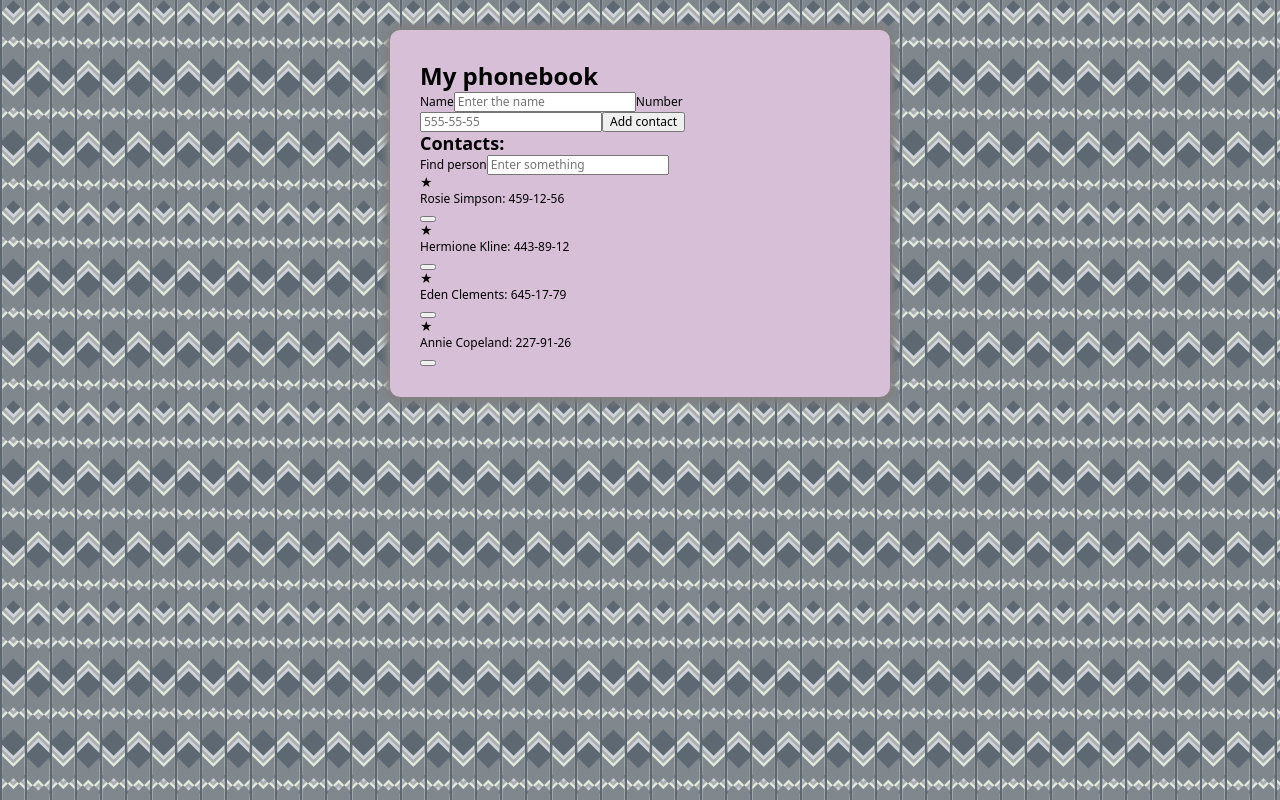
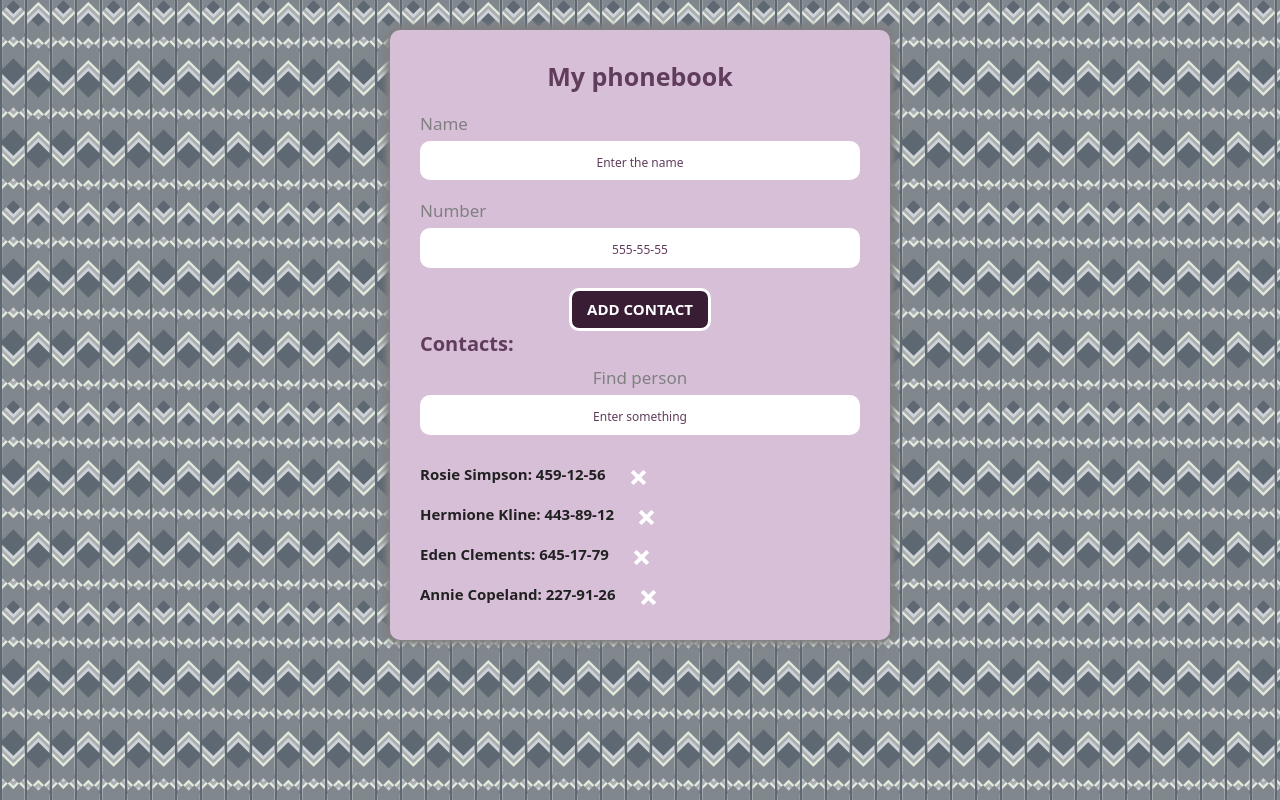
Before and after one commit to taisiia-filikova/goit-react-hw-02-phonebook, a React (Create React App) app: page / in a window 1280 px wide. Built offline with nearby package versions, Linux system fonts and the light colour scheme.

Commit message:
Добавляет стили

```diff
--- a/src/components/ContactFilter/ContactFilter.module.css
+++ b/src/components/ContactFilter/ContactFilter.module.css
@@ -0,0 +1,31 @@
+.label {
+  display: block;
+  margin-top: 10px;
+
+  text-align: center;
+  font-size: 17px;
+  font-weight: 500;
+  color: gray;
+}
+
+.input {
+  display: block;
+  margin-top: 5px;
+  padding: 10px;
+
+  width: 100%;
+  text-align: center;
+  border: none;
+  border-radius: 10px;
+  cursor: pointer;
+}
+
+/* .input:focus {
+  outline-color: none;
+  background-color: yellowgreen;
+} */
+
+::placeholder {
+  color: var(--violetColor);
+  font-size: 12px;
+}
--- a/src/components/ContactForm/ContactForm.module.css
+++ b/src/components/ContactForm/ContactForm.module.css
@@ -0,0 +1,49 @@
+.form {
+  margin-top: 20px;
+}
+
+.label {
+  display: block;
+  margin-bottom: 20px;
+
+  font-size: 17px;
+  font-weight: 500;
+  color: gray;
+}
+
+.input {
+  display: block;
+  margin-top: 5px;
+  padding: 10px;
+
+  width: 100%;
+  text-align: center;
+  border: none;
+  border-radius: 10px;
+  cursor: pointer;
+}
+
+.button {
+  display: block;
+  padding: 10px 15px;
+  margin-left: auto;
+  margin-right: auto;
+  background-color: var(--darkVioletColor);
+
+  border-radius: 10px;
+  border: solid 3px var(--primaryWhiteColor);
+  outline: none;
+
+  transition: opacity 250ms var(--timingFn);
+
+  color: var(--primaryWhiteColor);
+  font-weight: 700;
+  font-size: 15px;
+  text-transform: uppercase;
+
+  cursor: pointer;
+}
+
+.button:hover {
+  opacity: 1;
+}
--- a/src/components/ContactList/ContactList.module.css
+++ b/src/components/ContactList/ContactList.module.css
@@ -0,0 +1,39 @@
+.list {
+  margin-top: 30px;
+  text-align: left;
+}
+
+.item {
+  display: flex;
+  margin-top: 15px;
+
+  font-size: 15px;
+  font-weight: 700;
+  color: var(--textColor);
+}
+
+.button {
+  margin-left: 20px;
+
+  display: inline-block;
+  width: 25px;
+  height: 25px;
+
+  background-image: url(../../img/cross.svg);
+  background-repeat: no-repeat;
+  background-size: contain;
+  background-color: transparent;
+
+  border: solid transparent 5px;
+  outline: none;
+
+  border-radius: 50%;
+  cursor: pointer;
+
+  transition: 250ms cubic-bezier(0.4, 0, 0.2, 1);
+}
+
+.button:hover {
+  background-color: var(--violetColor);
+  border: solid var(--violetColor) 5px;
+}
--- a/src/index.css
+++ b/src/index.css
@@ -58,13 +58,21 @@
   list-style: none;
 }
 
-li:before {
-  content: '★';
-  margin-right: 8px;
-}
-
 img {
   display: block;
   max-width: 100%;
   height: auto;
 }
+
+h1 {
+  text-align: center;
+  font-weight: 700;
+  font-size: 25px;
+  color: var(--violetColor);
+}
+
+h2 {
+  font-weight: 700;
+  font-size: 20px;
+  color: var(--violetColor);
+}
```
Also changed, not shown: src/img/cross.svg (added).
